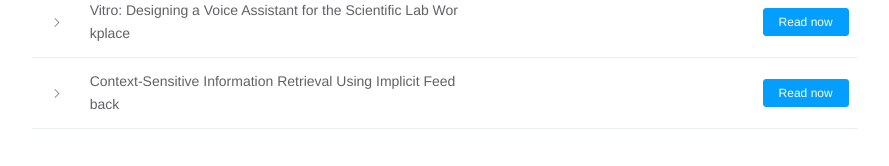
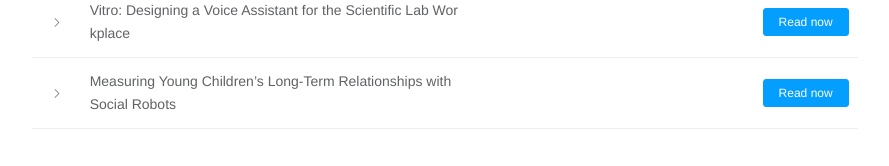
Before and after one commit to jih125/infsci-2140-final, a Vue app: page / in a window 1280 px wide. Shown: the part 376-542 px from the top of the page, without its empty margins (195-1084 px from the left). Built offline with nearby package versions, Linux system fonts and the light colour scheme.

Commit message:
Update Index.vue

```diff
--- a/src/components/Index.vue
+++ b/src/components/Index.vue
@@ -83,20 +83,20 @@ export default {
            ['case study in the design of Vitro, a voice-based assistant created for a biology wet lab. ', 'contextual inquiry proces'],
           findings:
           ['Participants saw Vitro as lab equipment, rather than as a labmate. ',
-          'Despite our initial observation that scientists engaged in “care- ful deviation” from protocols, Vitro supported this practice only minimally. ',
-          'On average, participants in our experiment were only “mod- erately comfortable” with how voice-enabled devices such as Google Assistant, Siri or Cortana handle user privacy.' ],
-          contribution: 'It does not seek to report on a new AI technology, nor does it purport to introduce a new design technique or methodology. Instead, it simply asks if (and how) human-computer interaction and design practition- ers and researchers may take voice as a serious design material for hands-free workplace applications',
+          'Despite our initial observation that scientists engaged in “careful deviation” from protocols, Vitro supported this practice only minimally. ',
+          'On average, participants in our experiment were only “moderately comfortable” with how voice-enabled devices such as Google Assistant, Siri or Cortana handle user privacy.' ],
+          contribution: 'It does not seek to report on a new AI technology, nor does it purport to introduce a new design technique or methodology. Instead, it simply asks if (and how) human-computer interaction and design practitioners and researchers may take voice as a serious design material for hands-free workplace applications',
           url: '/p1531-cambre(1)'
         },
         {
           title:
-            'Context-Sensitive Information Retrieval Using Implicit Feedback',
-          keyword: 'Negative feedback',
+            'Measuring Young Children’s Long-Term Relationships with Social Robots',
+          keyword: 'assessments; children; long-term interaction; human-robot interaction; social robots',
           methodology:
-            'Given a query and a ranked document list for the query, we keep deleting the top ranked relevant document until none of the top 10 ranked documents of the list is relevant. We assume that the deleted relevant documents do not exist in the collection.',
-          findings: 'here',
-          contribution: 'here',
-          url: '/hofmann'
+            'Experiment: social vs. neutral\n A pilot test of four assessments that we have adapted or created for use in this context with children aged 5–6: the Inclusion of Other in Self task, the Social-Relational Interview, the Narrative Description, and the Self-disclosure Task.',
+          findings: 'Children can appropriately respond to these assessments with reasonably high internal reliability, and that the proposed assessments are able to capture child-robot relationship adjustments over a long-term interaction.',
+          contribution: 'This paper makes two contributions. First, we provide reliability and validity information about the assessments. Second, we report the results of the field study. ',
+          url: '/p207-kory_westlund'
         }
       ]
     }
```
